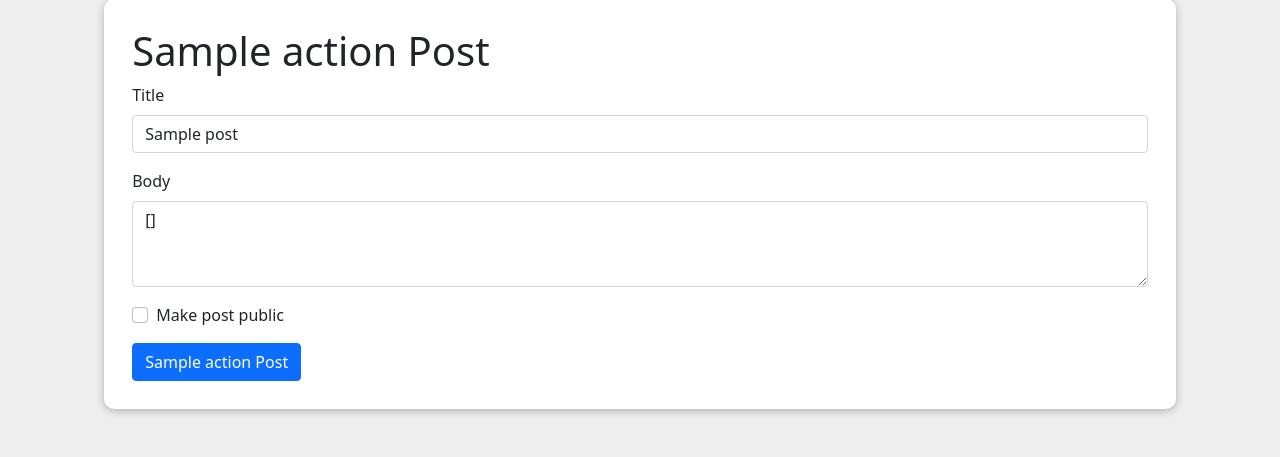
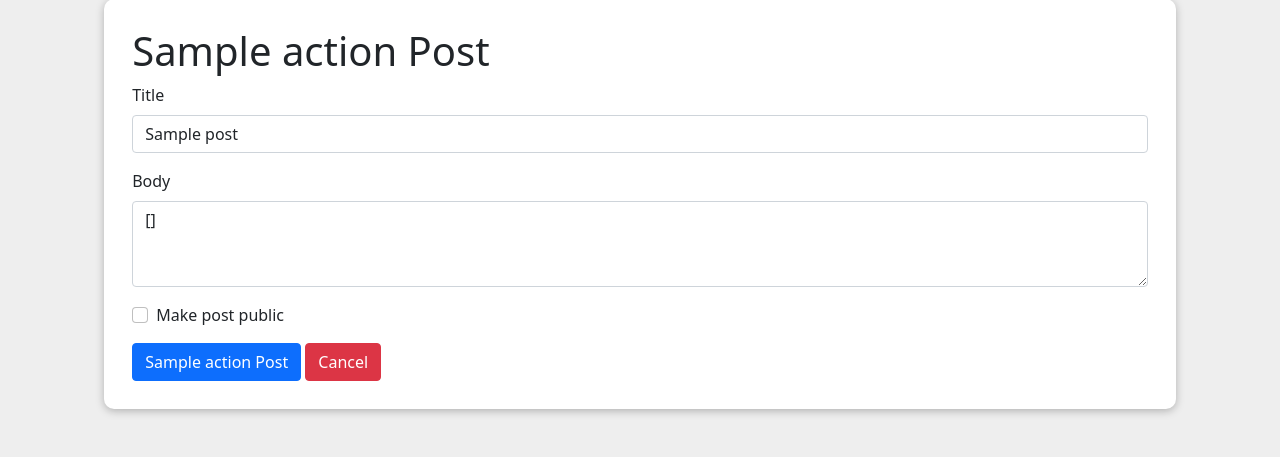
Before and after one commit to LiorEshkhar/SkSy-NER, a Flask app: template ner/templates/posts/create_and_update.html in a window 1280 px wide. Shown: the part 79-536 px from the top of the page. Run offline with Flask 3, Linux system fonts and the light colour scheme; the template is opened without the code that fills it: most values are stand-ins (such as "Sample title", 1, 10 or a date in 2020); some libraries are stand-ins or nearby versions.

Commit message:
added cancel button to create_and_update.html

```diff
--- a/ner/templates/posts/create_and_update.html
+++ b/ner/templates/posts/create_and_update.html
@@ -23,6 +23,7 @@
                 <label class="form-check-label" for="public">Make post public</label>
             </div>
             <button type="submit" class="btn btn-primary">{{ action }} Post</button>
+            <button type="button" class="btn btn-danger" onClick='location.href= &quot;{{ url_for("index") }} &quot;'> Cancel <i class="bi bi-x"></i> </button>
         </form>
     </div>
     <div class="col-2"></div>
```
